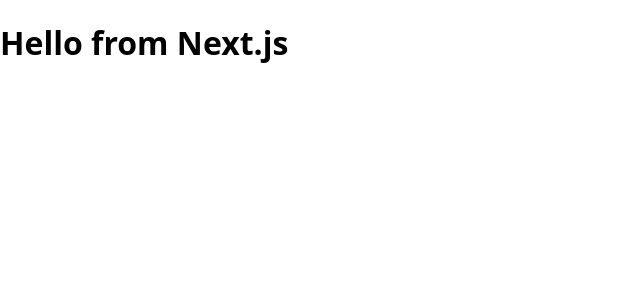
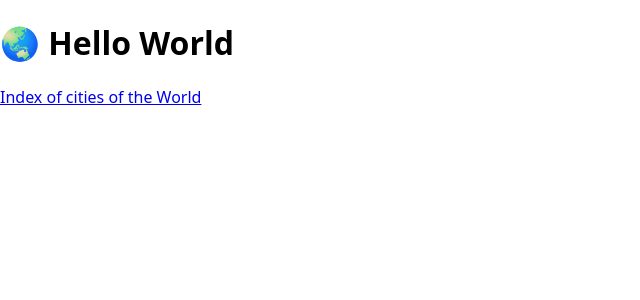
Before and after one commit to janphilipp-winkler/recap-project-6_tourio-app, a Next.js app in the folder cities/: page / in a window 1280 px wide. Shown: the top 300 px of the page, without its empty margins (0-640 px from the left). Built offline with nearby package versions, Linux system fonts and the light colour scheme.

Commit message:
link HOme Page to Cities Page

```diff
--- /dev/null
+++ b/cities/pages/cities/index.js
@@ -0,0 +1,6 @@
+import { cities } from "./lib/data.js";
+import Head from "next/head.js";
+
+export default function Cities() {
+  return <></>;
+}
--- a/cities/pages/index.js
+++ b/cities/pages/index.js
@@ -1,7 +1,13 @@
+import Head from "next/head";
+import Link from "next/link";
+
 export default function HomePage() {
   return (
-    <div>
-      <h1>Hello from Next.js</h1>
-    </div>
+    <>
+      <h1>
+        <span> 🌏 </span>Hello World
+      </h1>
+      <Link href="./pages/cities/index.js">Index of cities of the World</Link>
+    </>
   );
 }
```
Also changed, not shown: cities/lib/data.js (added), 1 other file (tests, documents, lock files or other folders).
